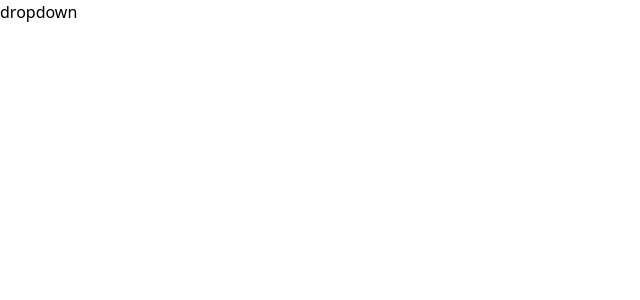
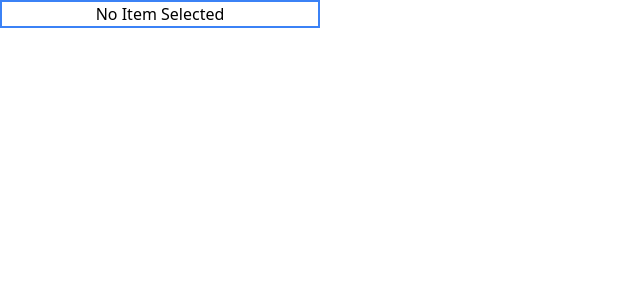
Before and after one commit to majidbabakh/components-js, a React (Vite) app: page / in a window 1280 px wide. Shown: the top 300 px of the page, without its empty margins (0-640 px from the left). Built offline with nearby package versions, Linux system fonts and the light colour scheme.

Commit message:
wip(Dropdown): implement dropdown

```diff
--- a/src/App.jsx
+++ b/src/App.jsx
@@ -1,7 +1,12 @@
 import Dropdown from './components/Dropdown';
 
 function App() {
-  return <Dropdown />;
+  const data = [
+    { label: 'JavaScript Programming', value: 'JS' },
+    { label: 'HyperText Markup Language', value: 'HTML' },
+    { label: 'CSS Style Sheet', value: 'CSS' }
+  ];
+  return <Dropdown data={data} />;
 }
 
 export default App;
--- a/src/components/Dropdown.jsx
+++ b/src/components/Dropdown.jsx
@@ -1,5 +1,45 @@
-function Dropdown() {
-  return <div>dropdown</div>;
+import { useState } from 'react';
+
+function Dropdown({ data }) {
+  // state for open and close menu
+  const [isOpen, setIsOpen] = useState(false);
+
+  // state for selected option
+  const [selected, setSelected] = useState(null);
+
+  // handle click option section
+  const handleOptionClick = (option) => {
+    setSelected(option.label);
+    setIsOpen(false);
+  };
+
+  // handle Click select section
+  const handleSelectClick = () => {
+    setIsOpen((currentIsOpen) => setIsOpen(!currentIsOpen));
+  };
+
+  const renderedList = data.map((option) => {
+    return (
+      <div
+        key={option.value}
+        className="border border-slate-300 p-1 text-center"
+        onClick={() => handleOptionClick(option)}
+      >
+        {option.label}
+      </div>
+    );
+  });
+  return (
+    <div className="w-1/4">
+      <div
+        className="border-2 border-blue-500 text-center "
+        onClick={handleSelectClick}
+      >
+        {selected || 'No Item Selected'}
+      </div>
+      <div className="">{isOpen && renderedList}</div>
+    </div>
+  );
 }
 
 export default Dropdown;
```
